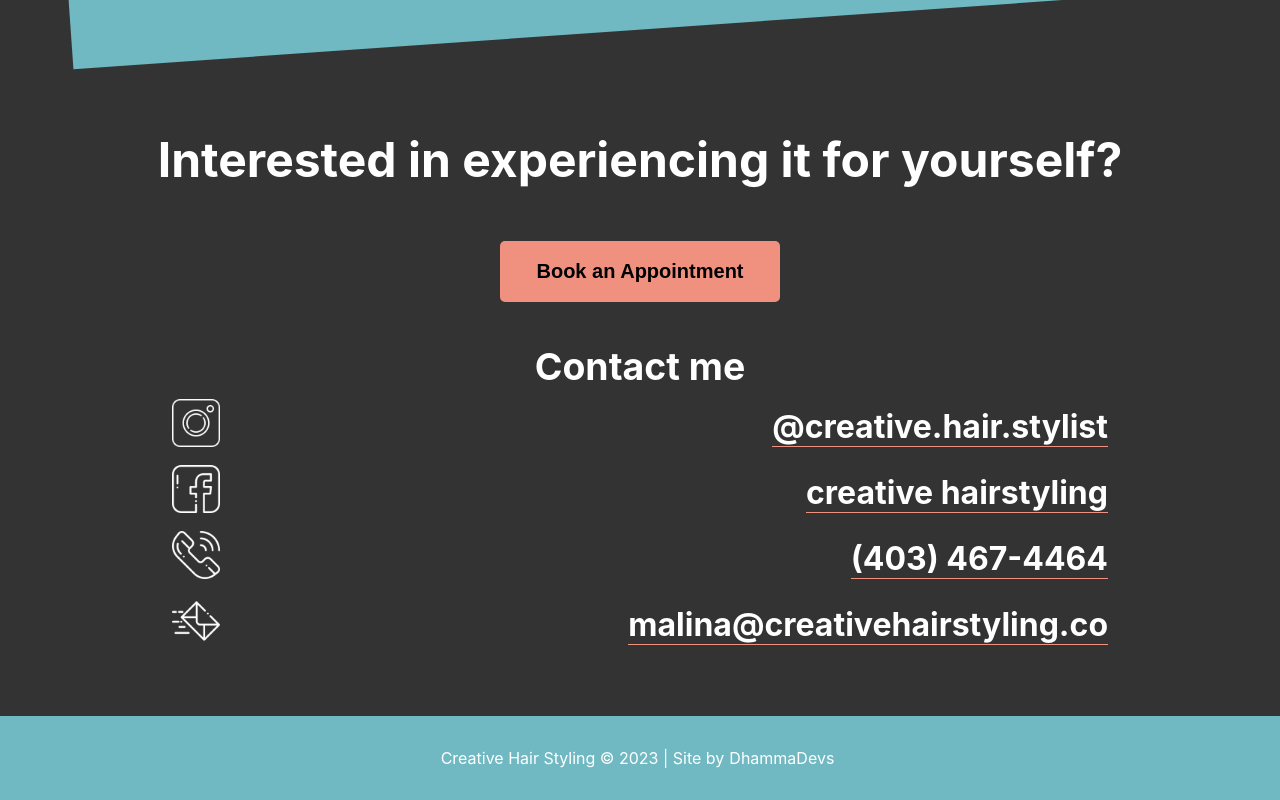
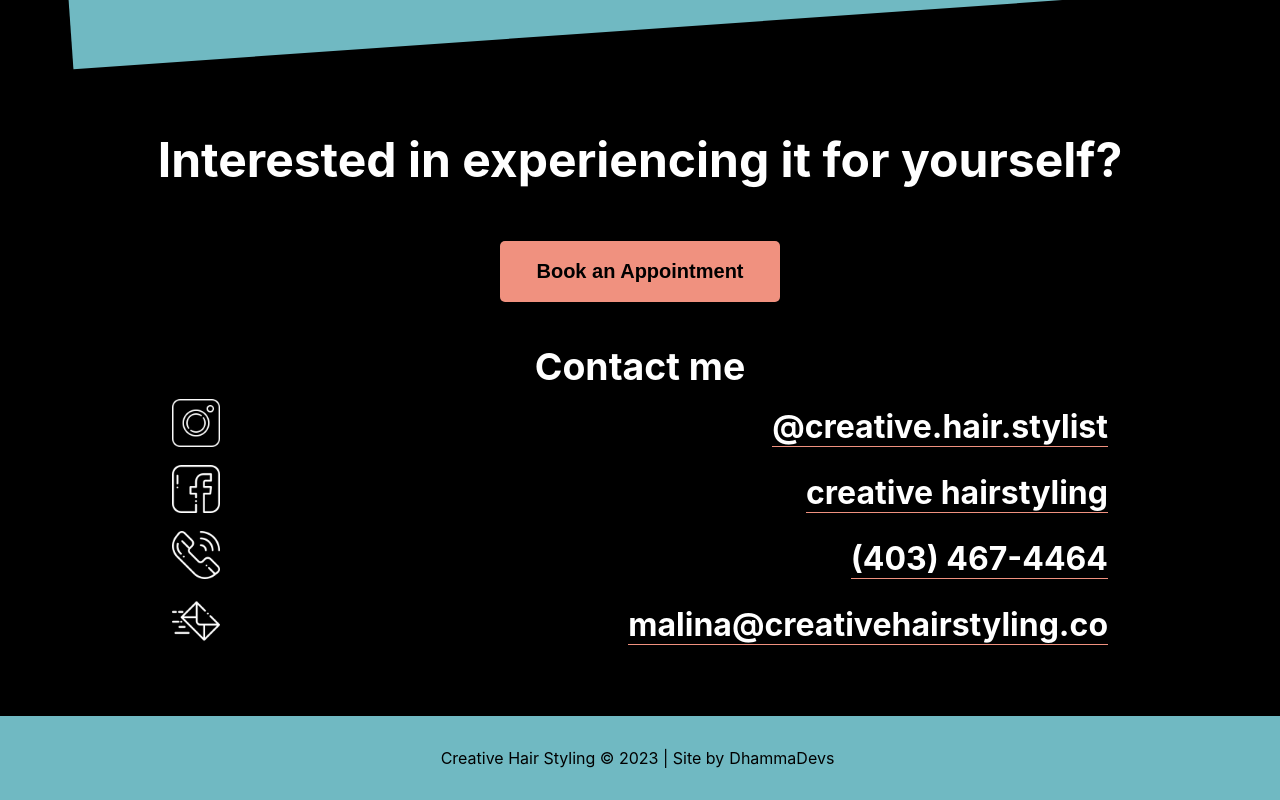
Before and after one commit to RobbieProkop/malina-hair, a Next.js app: page / in a window 1280 px wide. Shown: the part 2506-3306 px from the top of the page. Built offline with nearby package versions, Linux system fonts and the light colour scheme.

Commit message:
change bg color

```diff
--- a/styles/Footer.module.scss
+++ b/styles/Footer.module.scss
@@ -6,7 +6,7 @@
   padding: 2rem 0;
   justify-content: center;
   align-items: center;
-  color: #fff;
+  color: $black;
 
   a {
     margin: 0 5px;
--- a/styles/globals.scss
+++ b/styles/globals.scss
@@ -13,7 +13,7 @@ body {
   font-family: -apple-system, BlinkMacSystemFont, Segoe UI, Roboto, Oxygen,
     Ubuntu, Cantarell, Fira Sans, Droid Sans, Helvetica Neue, sans-serif;
   color: $white;
-  background: $dark;
+  background: $black;
 
   &.show-nav {
     .Nav_nav__bbBcN {
```
